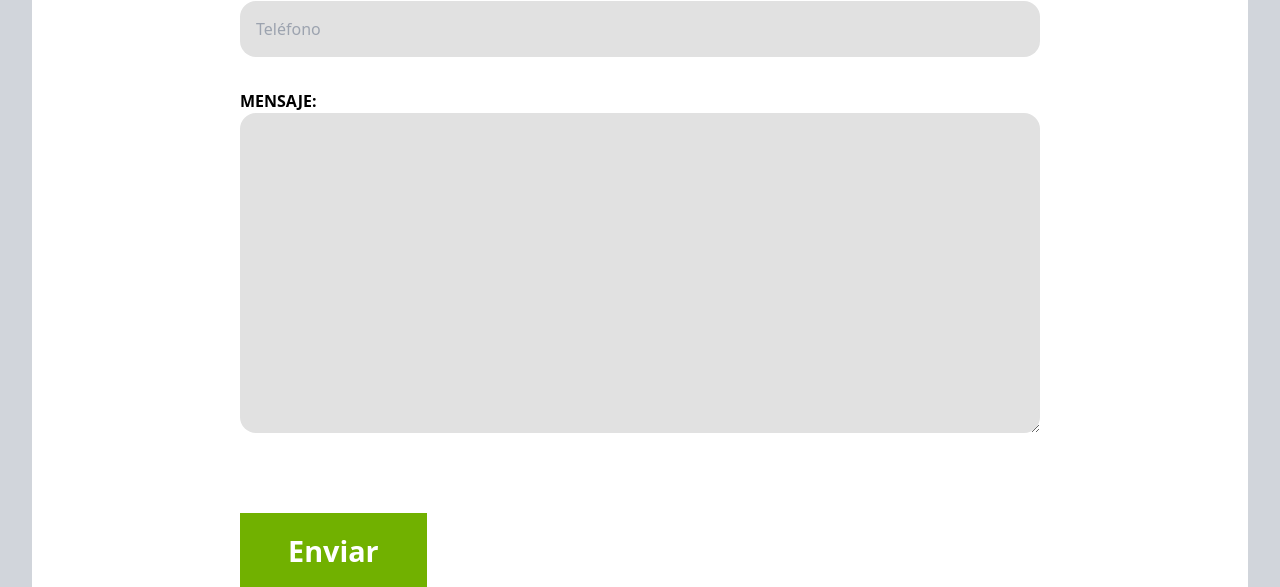
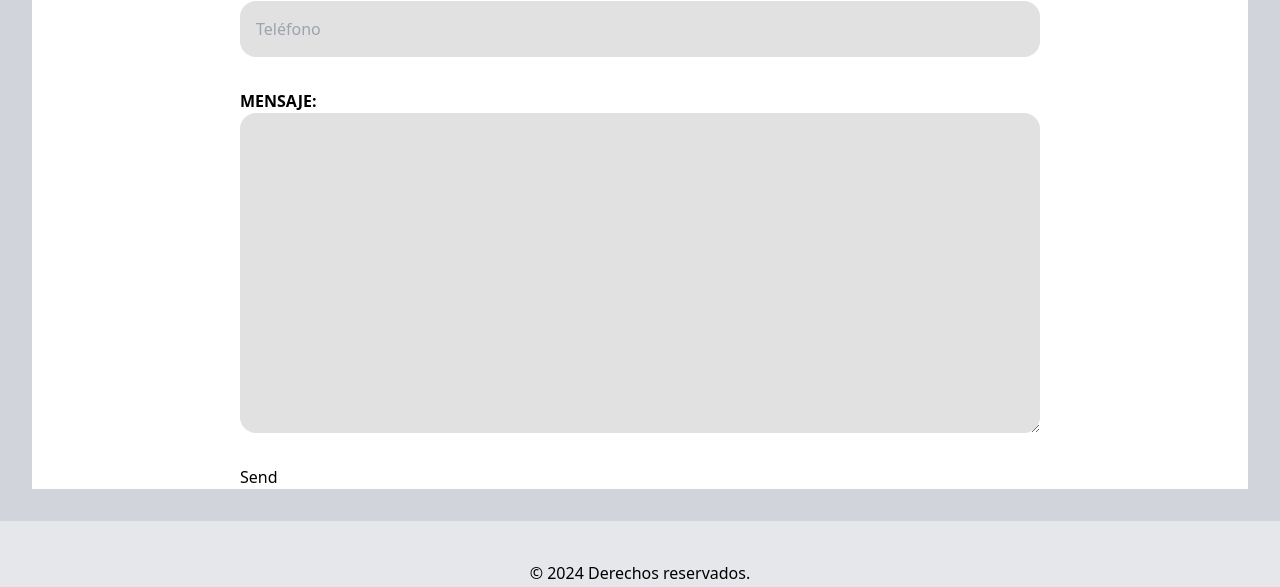
Before and after one commit to PabloGuinazu/astro-new, an Astro site: page / in a window 1280 px wide. Shown: the part 1986-2573 px from the top of the page. Built offline with nearby package versions, Linux system fonts and the light colour scheme; Astro itself is replaced by a stand-in of ours.

Commit message:
Se cambia el boton para prueba

```diff
--- a/src/components/FormularioContact.astro
+++ b/src/components/FormularioContact.astro
@@ -18,8 +18,8 @@
                 <textarea  name="mensaje"></textarea>
 
             </fieldset>
-
-            <input type="submit" value="Enviar" class="boton boton-verde">
+            <button type="submit">Send</button>
+            <!-- <input type="submit" value="Enviar" class="boton boton-verde"> -->
 
         </form>
     </main>
```
